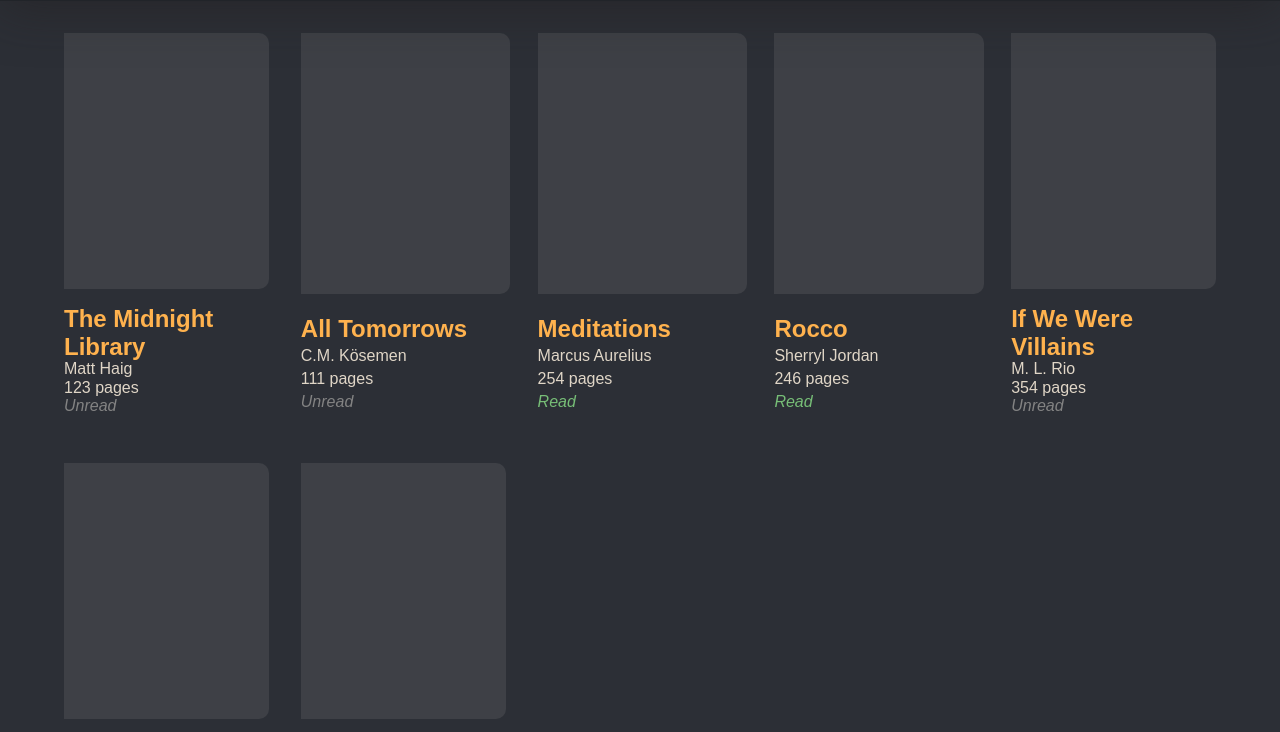
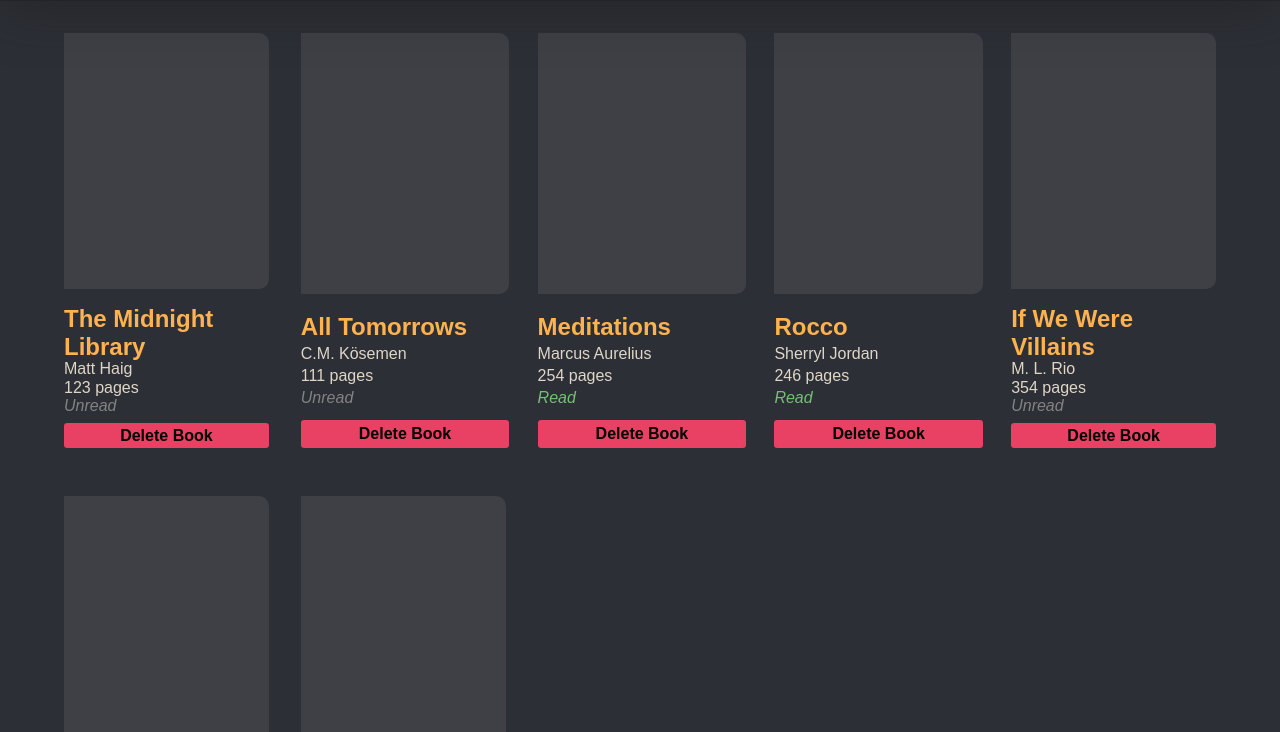
Before and after one commit to FranTheCaveman/The-Odin-Project-Library, a plain HTML site: page index.html in a window 1280 px wide. Shown: the part 79-811 px from the top of the page. Drawn offline with Linux system fonts and the light colour scheme.

Commit message:
Complete remove book functionality

```diff
--- a/script.js
+++ b/script.js
@@ -53,11 +53,21 @@ function displayBooks(myLibrary) {
         readElement.textContent = book.isRead ? "Read" : "Unread";
         readElement.className = book.isRead ? "read" : "unread";
 
+        let deleteBookButton = document.createElement('button');
+        deleteBookButton.textContent = "Delete Book";
+        deleteBookButton.className = "delete-book-button";
+        deleteBookButton.addEventListener("click", function(event) {
+            let bookID = deleteBookButton.parentNode.id;
+            myLibrary = myLibrary.filter((book) => book.id !== bookID);
+            displayBooks(myLibrary);
+        })
+
         newBook.appendChild(placeholderBookCover);
         newBook.appendChild(titleElement);
         newBook.appendChild(authorElement);
         newBook.appendChild(pagesElement);
         newBook.appendChild(readElement);
+        newBook.appendChild(deleteBookButton);
 
         library.appendChild(newBook);
     });
--- a/style.css
+++ b/style.css
@@ -81,10 +81,26 @@
         transition: transform 0.2s ease;
     }
 
-    .new-book-button:hover {
-        background-color: #7dcb7d;
+    .delete-book-button {
+        top: 0;
+        background-color: rgb(232, 65, 99);
+        border: none;
+        border-radius: 0.2rem;
+        margin-top: 0.5rem;
+        padding: 0.2rem 1rem;
+        font-weight: 700;
+        transition: transform 0.2s ease;
+    }
+
+    .new-book-button:hover{
+        background-color: #91e491;
         cursor: pointer;
         transform:scale(1.05);
+    }
+
+    .delete-book-button:hover{
+        background-color: rgb(255, 87, 121);
+        cursor: pointer;
     }
 
     body {
```
